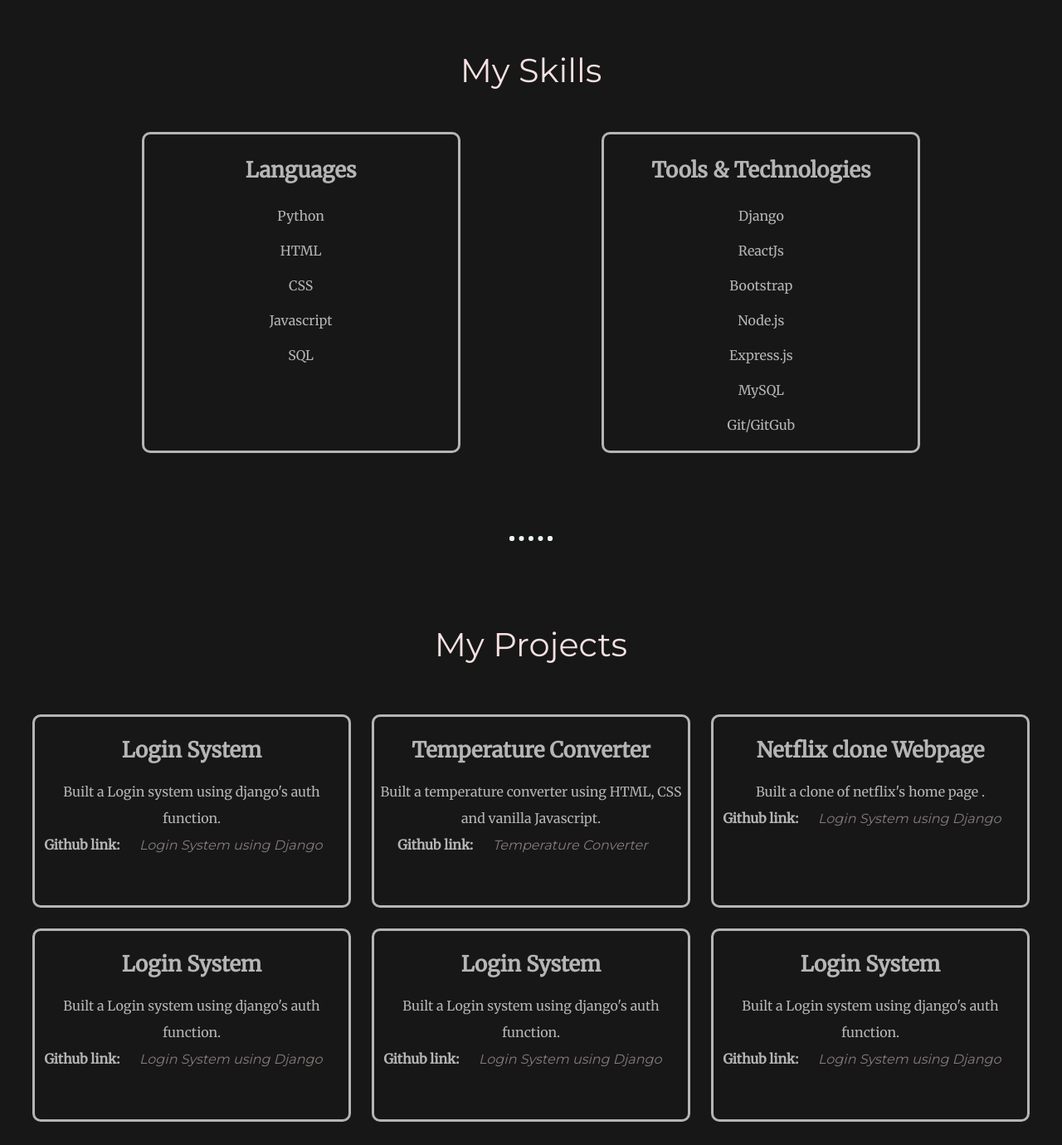
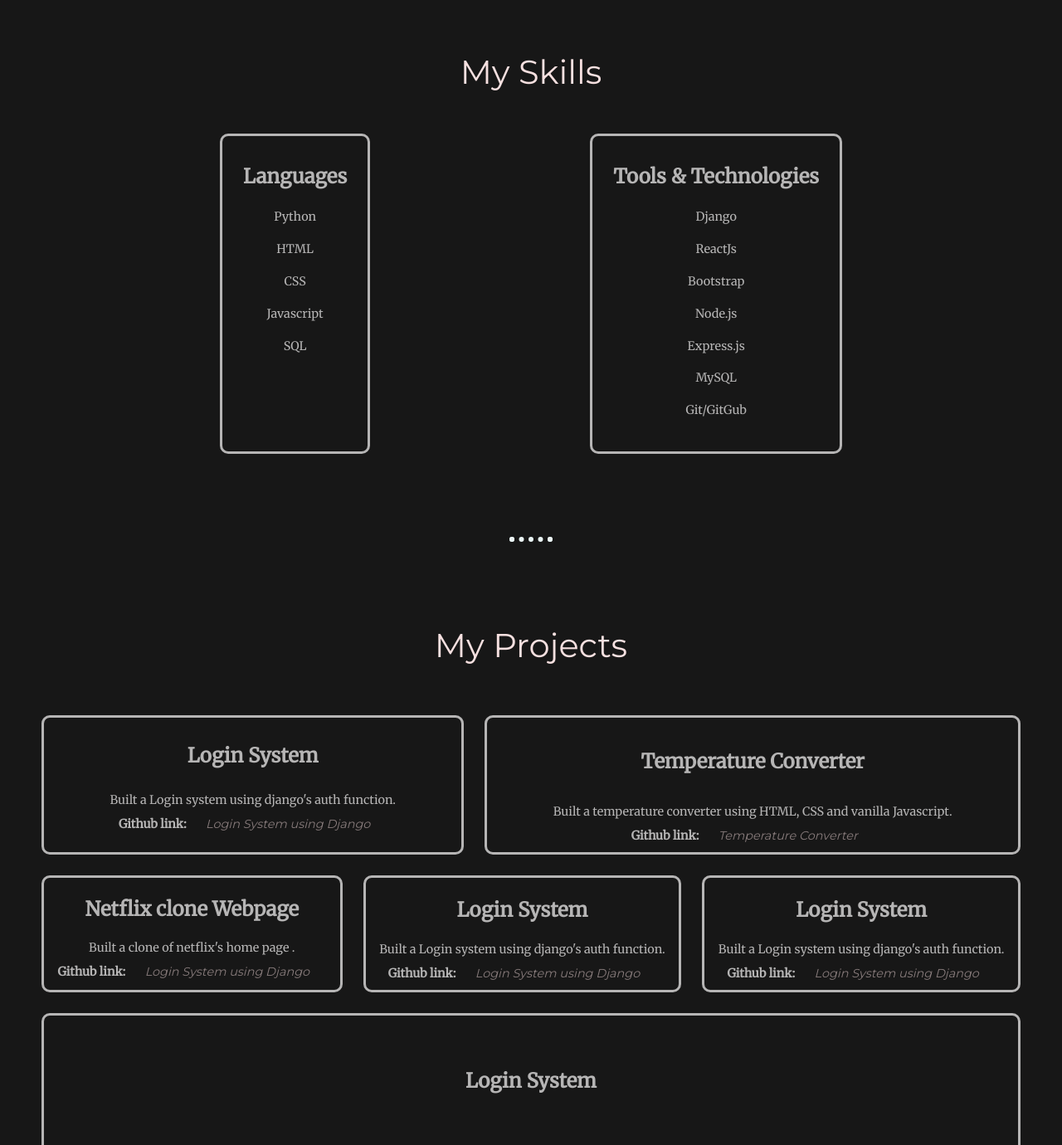
Before and after one commit to iamfaham/Portfolio-Website, a plain HTML site: page index.html in a window 1280 px wide. Shown: the part 1420-2800 px from the top of the page at 83% size. Drawn offline with Linux system fonts and the light colour scheme.

Commit message:
Changed grid to flexbox

```diff
--- a/css/styles.css
+++ b/css/styles.css
@@ -68,31 +68,6 @@ a:hover {
 .middle-container #profile img{
   width: 18%;
   border-radius: 50%;
-}
-
-.skills-list{
-  display: flex;
-  margin: auto;
-  width: auto;
-  text-align: center;
-  justify-content: center;
-  border: 2px solid #f6e0e0;
-  border-radius: 15px;
-
-}
-
-
-.skills-pair{
-  flex: 1;
-  display: block;
-  padding: 20px;
-  margin:  40px;
-  text-align: center;
-
-}
-
-.skills-pair img {
-  width: 30px;
 }
 
 .dev {
@@ -189,10 +164,9 @@ a:hover {
 .layoutSkills {
   padding-top: 20px;
   justify-content: space-evenly;
-  display: grid;
-  grid-template-rows: repeat(1, 100%);
-  grid-template-columns: repeat(2, 30%);
-
+  display: flex;
+  /* grid-template-rows: repeat(1, 100%);
+  grid-template-columns: repeat(2, 30%); */
 }
 .skillset {
   display: block;
@@ -200,39 +174,51 @@ a:hover {
   border-radius: 10px;
   border-color: #877b7b;
   border: solid;
-  padding: 5px;
+  padding: 25px;
 }
 
 .layoutSkills h4{
-  font-size: 1.6rem;
-  line-height: 3;
+  font-size: 1.5rem;
+  line-height: 2;
+  padding-bottom: 10px;
 }
 .skillset ul li{
   justify-content: center;
   line-height: 2;
   padding-bottom: 10px;
   list-style: none;
+  font-size: 0.90rem;
+}
+/* @media screen and (max-width = 700px){
+  .skillset{
+    flex-shrink: 0;
+  }
+} */
+/** Projects section **/
+
+.layout {
+  padding: 50px 50px 30px;
+  justify-content: center;
+  display: flex;
+  gap: 25px;
+  flex-wrap: wrap;
 }
 
-/** Projects section **/
-.layout {
-  padding-top: 50px;
-  justify-content: center;
-  display: grid;
-  grid-template-rows: repeat(2, 60%);
-  grid-template-columns: repeat(3, 30%);
-  gap: 25px;
-}
 .layout div {
   display: block;
   border-radius: 10px;
   border-color: #877b7b;
   border: solid;
   padding: 5px;
+  flex-grow: 3;
 }
+
 .project h4{
-  font-size: 1.6rem;
+  font-size: 1.5rem;
   margin: 5% auto;
+}
+.project p {
+  font-size: 0.90rem;
 }
 .project a {
   color: #877b7b;
@@ -241,6 +227,14 @@ a:hover {
 .project a:hover {
   color:  #b6b5b5;
   cursor: pointer;
+}
+
+
+@media screen and (max-width = 700px) {
+  .layout {
+    grid-template-columns: repeat(2, 30%);
+  }
+
 }
 /*********************************************************************************** Hamburger **********************************************************************************/
 
@@ -261,8 +255,9 @@ a:hover {
 }
 
 .nav-container {
-  display: flex;
-  justify-content: space-between;
+  display: block;
+  position: relative;
+  height: 60px;
   align-items: center;
   height: 62px;
   z-index: 100;
@@ -283,13 +278,6 @@ a:hover {
   font-size: 1.2rem;
   padding: 0.7rem;
 
-}
-
-
-.nav-container {
-  display: block;
-  position: relative;
-  height: 60px;
 }
 
 /* Making the hamburger */
@@ -366,7 +354,6 @@ a:hover {
   font-weight: 500;
 }
 
-
 /* Controlling the state of the icon */
 .nav-container input[type="checkbox"]:checked ~ .menu-items {
   transform: translateX(0);
--- a/index.html
+++ b/index.html
@@ -43,32 +43,17 @@
     <div id="profile">
       <img src="images/faham.png" alt="faham-profile-img">
       <h2>Hello</h2>
-      <p class="intro">I am Syed Mohammad Faham, a Computer Science student. I have keen interest in Web Development and UX Design.</p>
+      <p class="intro">I am Syed Mohammad Faham, a Computer Science student. I have keen interest in Cybersecurity. </p>
     </div>
     <hr>
     <div id="skills">
       <h2>My Skills</h2>
       <br>
-<!-- <div class="skills-list">
-        <div class="skills-pair"><img src="images/pythonIcon.png" alt=""><p> Python </p></div>
-        <div class="skills-pair"><img src="images/pythonIcon.png" alt=""><p> HTML 5 </p></div>
-        <div class="skills-pair"><img src="images/pythonIcon.png" alt=""><p> CSS 3 </p></div>
-        <div class="skills-pair"><img src="images/pythonIcon.png" alt=""><p> Javascript ES6</p></div>
-        <div class="skills-pair"><img src="images/sqlIcon.png" alt=""><p> SQL </p></div>
-        <div class="skills-pair"><img src="images/pythonIcon.png" alt=""><p> React </p></div>
-      </div>
-
-      <div class="skills-list">
-        <div class="skills-pair"><img src="images/pythonIcon.png" alt=""><p> Bootstrap </p></div>
-        <div class="skills-pair"><img src="images/pythonIcon.png" alt=""><p> NodeJS </p></div>
-        <div class="skills-pair"><img src="images/pythonIcon.png" alt=""><p> ExpressJS </p></div>
-        <div class="skills-pair"><img src="images/pythonIcon.png" alt=""><p> MySQL</p></div>
-      </div> -->
-      <section class="layoutSkills">
+      <div class="layoutSkills">
         <div class="skillset 1">
           <h4>Languages</h4>
           <ul>
-            <li>Python</li>
+            <li><p>Python</p></li>
             <li>HTML</li>
             <li>CSS</li>
             <li>Javascript</li>
@@ -87,13 +72,13 @@
             <li>Git/GitGub</li>
           </ul>
         </div>
-      </section>
+      </div>
 
     </div>
     <hr>
     <div id="projects">
       <h2>My Projects</h2>
-      <section class="layout">
+      <div class="layout">
         <div class="project 1">
           <h4>Login System</h4>
           <p>Built a Login system using django's auth function.</p>
@@ -124,14 +109,13 @@
           <p>Built a Login system using django's auth function.</p>
           <p><b>Github link: </b><a href=""><i>Login System using Django</i></a></p>
         </div>
-      </section>
+      </div>
       </div>
     </div>
-    <br>
     <hr>
     <div id="contact-me">
       <h2>Get In Touch</h2>
-      <p class="contact-message"> If you too are curious just as i am, do connect with me on LinkedIn. For any queries, mail: iamfaham5@gmail.com</p>
+      <p class="contact-message"> If you too are curious just as i am, do connect with me on LinkedIn.<br>For any queries, mail: iamfaham5@gmail.com</p>
       <!-- <a class="btn" href="mailto:m.faham.s@gmail.com">CONTACT ME</a> -->
     </div>
   </div>
```
